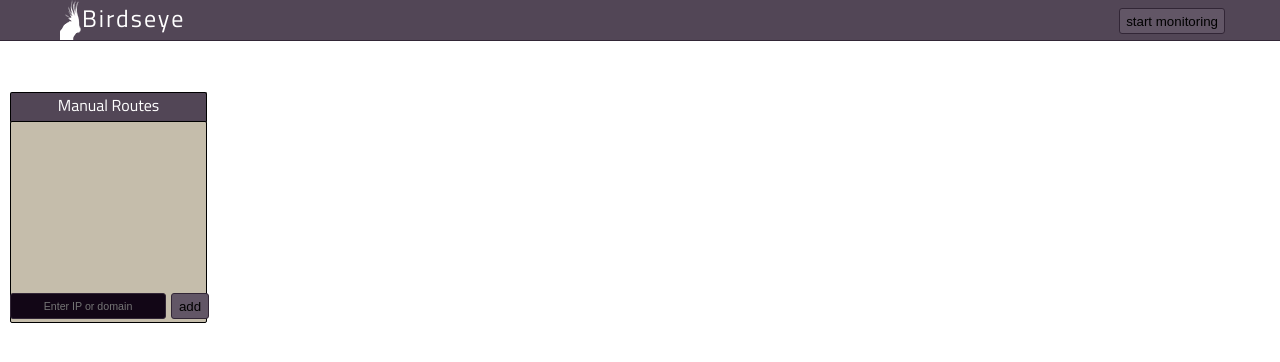
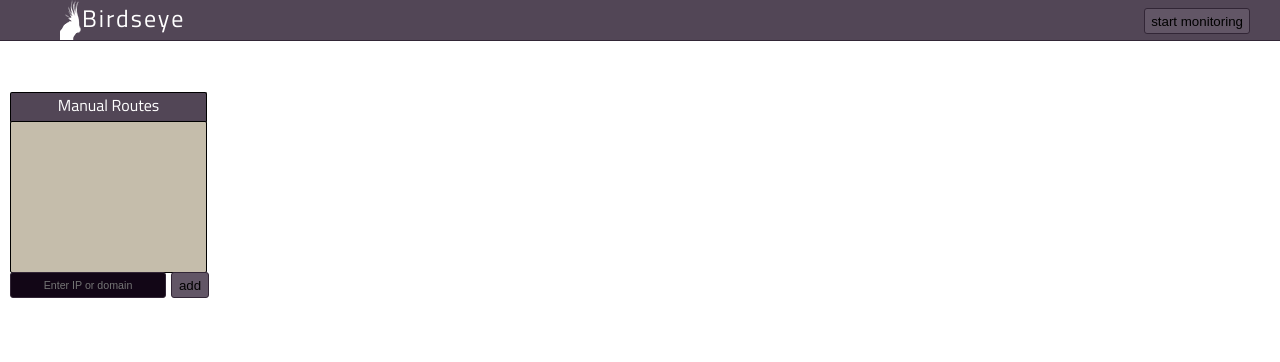
Before and after one commit to laokaplow/outbreak, a Flask app: page / in a window 1280 px wide. Shown: the top 362 px of the page. Run offline with Flask 2, Linux system fonts and the light colour scheme; some libraries are stand-ins or nearby versions.

Commit message:
creates more reusable functions and adds sample routes button

```diff
--- a/birdseye/static/css/style.css
+++ b/birdseye/static/css/style.css
@@ -49,7 +49,7 @@ html, body, #map_canvas {
   font-size: 8pt;
   float: left;
   position: relative;
-  top: 20%;
+  top: 29px;
   height: 22px;
   width: 150px;
   z-index: 2;
@@ -70,13 +70,22 @@ input.button:hover {
   float: left;
   position: relative;
   left: 5px;
-  top: 20%;
+  top: 29px;
   height: 26px;
   width: 38px;
   z-index: 2;
 }
 
 #monitoring_button {
+  float: right;
+  position: relative;
+  left: -30px;
+  top: 20%;
+  height: 26px;
+  z-index: 2;
+}
+
+#sample_button {
   float: right;
   position: relative;
   left: -55px;
@@ -167,7 +176,7 @@ div.panel p {
   background-color: #c5bdab;
   top: 30px;
   left: 0px;
-  height: 200px;
+  height: 150px;
   width: 195px;
   overflow: auto;
   border: 1px solid;
```
